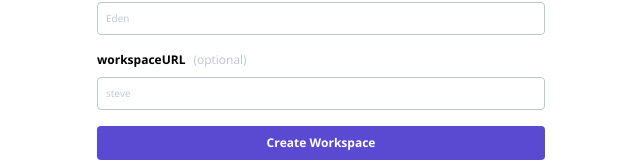
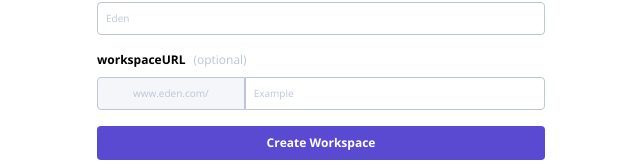
Before and after one commit to dienigma/eden-onboarding-react, a React (Create React App) app: page / in a window 1280 px wide. Both pictures are taken after typing "Sample", "Sample" into the empty fields and a click on the button "Create Workspace". Shown: the part 230-397 px from the top of the page, without its empty margins (319-959 px from the left). Built offline with nearby package versions, Linux system fonts and the light colour scheme.

Commit message:
finish step 1 to 3

```diff
--- a/src/Components/OnboardingForm.js
+++ b/src/Components/OnboardingForm.js
@@ -1,8 +1,9 @@
-import React, { useState } from 'react';
+import React, { useState, useEffect } from 'react';
 import Label from './FormUI/Label';
 import Input from './FormUI/Input';
 import { FormProvider, useForm, useFormContext } from 'react-hook-form';
 import LargeBtn from './LargeBtn';
+import { FaUserAlt, FaUsers } from 'react-icons/fa';
 
 const OnboardingForm = (props) => {
   const [step, setStep] = useState(1);
@@ -14,8 +15,11 @@ const OnboardingForm = (props) => {
     workspaceURL: '',
   });
 
-  const onSubmit = (_data) => {
-    if (step === 4) return;
+  const onSubmit = (data) => {
+    if (step === 4) {
+      console.log(data);
+      return;
+    }
     setStep(step + 1);
     console.log(step);
   };
@@ -25,6 +29,7 @@ const OnboardingForm = (props) => {
         {step === 1 && <StepOne />}
         {step === 2 && <StepTwo />}
         {step === 3 && <StepThree />}
+        {step === 4 && <StepFour />}
         <LargeBtn
           type="submit"
           text="Create Workspace"
@@ -88,13 +93,18 @@ const StepTwo = () => {
         />
       </Label>
       <Label name="workspaceURL" isOptional={true}>
-        <Input
-          type="url"
-          {...register('workspaceURL')}
-          placeholder="steve"
-          className="w-full"
-          error={!!formState.errors.workspaceURL}
-        />
+        <div className="flex">
+          <span className="border bg-lighter-gray flex items-center justify-center w-1/2 border-light-gray text-[10px] text-light-gray rounded-tl rounded-bl">
+            www.eden.com/
+          </span>
+          <Input
+            type="url"
+            {...register('workspaceURL')}
+            placeholder="Example"
+            className="w-full rounded-none rounded-tr rounded-br"
+            error={!!formState.errors.workspaceURL}
+          />
+        </div>
       </Label>
     </>
   );
@@ -103,6 +113,7 @@ const StepTwo = () => {
 const StepThree = () => {
   const { register, setValue } = useFormContext();
   const [active, setActive] = useState(null);
+
   const mouseOverClass =
     'hover:border-accent focus:border-accent active:border-accent checked:border-accent';
 
@@ -120,18 +131,30 @@ const StepThree = () => {
             setActive(1);
             setValue('purpose', 'self');
           }}
-          className={`border shadow-lg rounded  flex items-center justify-center h-[150px] w-[150px] ${mouseOverClass}`}
+          className={`border ${
+            active === 1 && 'border-accent'
+          } shadow-lg rounded  flex flex-col justify-center h-[150px] w-[150px] ${mouseOverClass} p-4 gap-y-2`}
         >
-          Card 1
+          <FaUserAlt />
+          <p className="font-bold text-[12px]">For myself</p>
+          <p className="text-light-gray text-[12px] text-left">
+            Write better. Think more clearly. Stay organized.
+          </p>
         </div>
         <div
           onClick={() => {
             setActive(2);
             setValue('purpose', 'team');
           }}
-          className={`border shadow-lg rounded  flex items-center justify-center h-[150px] w-[150px] ${mouseOverClass}`}
+          className={`border ${
+            active === 2 && 'border-accent'
+          } shadow-lg rounded  flex flex-col justify-center h-[150px] w-[150px] ${mouseOverClass} p-4 gap-y-2`}
         >
-          Card 2
+          <FaUsers />
+          <p className="font-bold text-[12px]">With my team</p>
+          <p className="text-light-gray text-[12px] text-left">
+            Wikis, docs, tasks & projects, all in one place.
+          </p>
         </div>
       </div>
       <input type="hidden" {...register('purpose', { required: true })} />
@@ -139,4 +162,14 @@ const StepThree = () => {
   );
 };
 
+const StepFour = () => {
+  return (
+    <div>
+      <p>Tick mark icon</p>
+      <p>Congratulations, Eren!</p>
+      <p>You have completed onboarding, you can start using the Eden!</p>
+    </div>
+  );
+};
+
 export default OnboardingForm;
--- a/tailwind.config.js
+++ b/tailwind.config.js
@@ -3,6 +3,7 @@ module.exports = {
   theme: {
     extend: {
       colors: {
+        'lighter-gray': '#f4f6f9',
         'light-gray': '#bdc5d6',
         'normal-gray': '#9ba0ab',
         'dark-gray': '#40434a',
```
